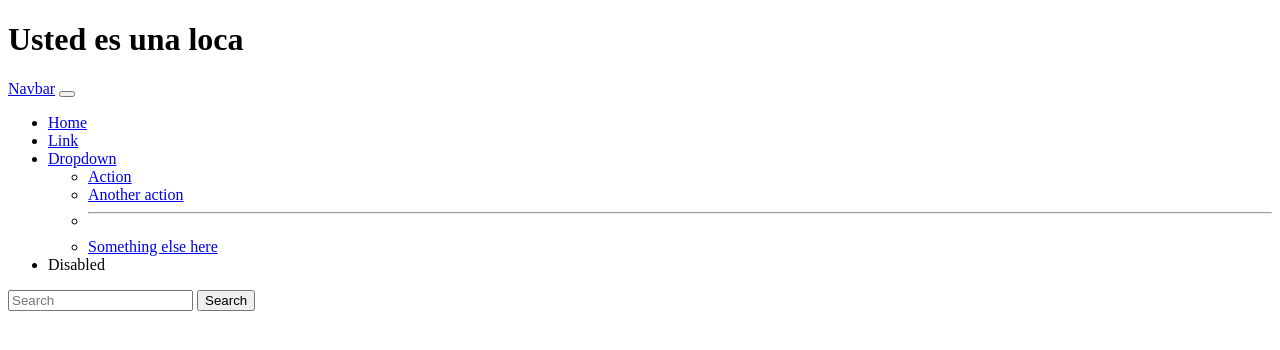
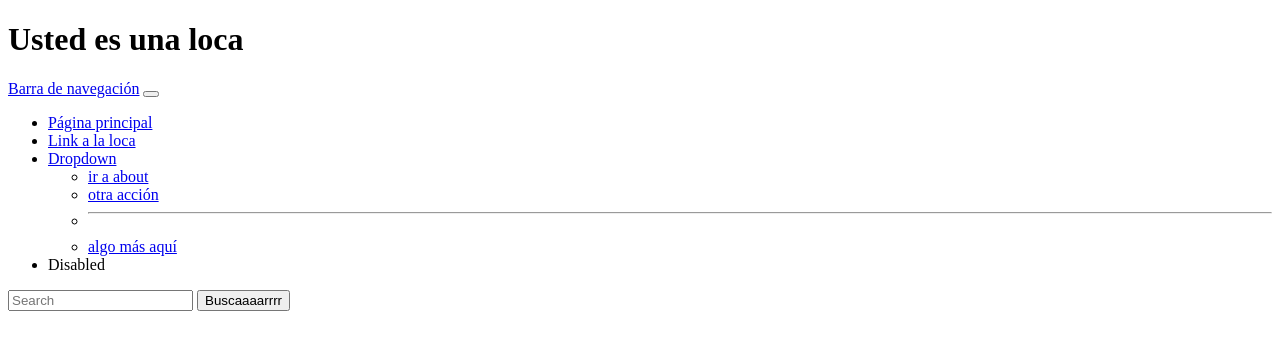
Before and after one commit to aovit/andresoviedo.io, a website: page index.html in a window 1280 px wide. Drawn offline with Linux system fonts and the light colour scheme.

Commit message:
modifica navbar

```diff
--- a/index.html
+++ b/index.html
@@ -10,27 +10,27 @@
     <h1>Usted es una loca</h1>
     <nav class="navbar navbar-expand-lg bg-body-tertiary">
         <div class="container-fluid">
-          <a class="navbar-brand" href="#">Navbar</a>
+          <a class="navbar-brand" href="#">Barra de navegación</a>
           <button class="navbar-toggler" type="button" data-bs-toggle="collapse" data-bs-target="#navbarSupportedContent" aria-controls="navbarSupportedContent" aria-expanded="false" aria-label="Toggle navigation">
             <span class="navbar-toggler-icon"></span>
           </button>
           <div class="collapse navbar-collapse" id="navbarSupportedContent">
             <ul class="navbar-nav me-auto mb-2 mb-lg-0">
               <li class="nav-item">
-                <a class="nav-link active" aria-current="page" href="#">Home</a>
+                <a class="nav-link active" aria-current="page" href="#">Página principal</a>
               </li>
               <li class="nav-item">
-                <a class="nav-link" href="#">Link</a>
+                <a class="nav-link" href="#">Link a la loca</a>
               </li>
               <li class="nav-item dropdown">
                 <a class="nav-link dropdown-toggle" href="#" role="button" data-bs-toggle="dropdown" aria-expanded="false">
                   Dropdown
                 </a>
                 <ul class="dropdown-menu">
-                  <li><a class="dropdown-item" href="#">Action</a></li>
-                  <li><a class="dropdown-item" href="#">Another action</a></li>
+                  <li><a class="dropdown-item" href="#">ir a about</a></li>
+                  <li><a class="dropdown-item" href="#">otra acción</a></li>
                   <li><hr class="dropdown-divider"></li>
-                  <li><a class="dropdown-item" href="#">Something else here</a></li>
+                  <li><a class="dropdown-item" href="#">algo más aquí</a></li>
                 </ul>
               </li>
               <li class="nav-item">
@@ -39,7 +39,7 @@
             </ul>
             <form class="d-flex" role="search">
               <input class="form-control me-2" type="search" placeholder="Search" aria-label="Search">
-              <button class="btn btn-outline-success" type="submit">Search</button>
+              <button class="btn btn-outline-success" type="submit">Buscaaaarrrr</button>
             </form>
           </div>
         </div>
```
